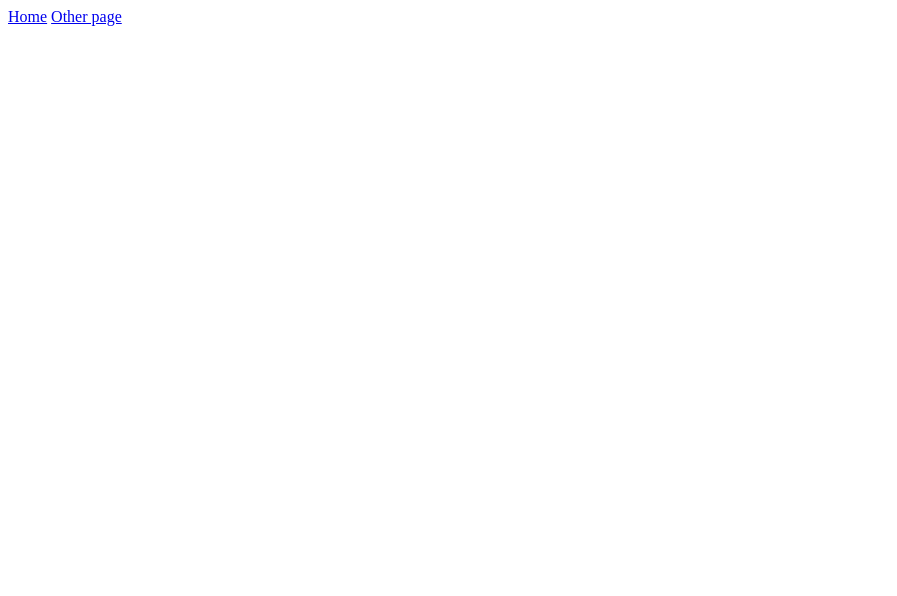
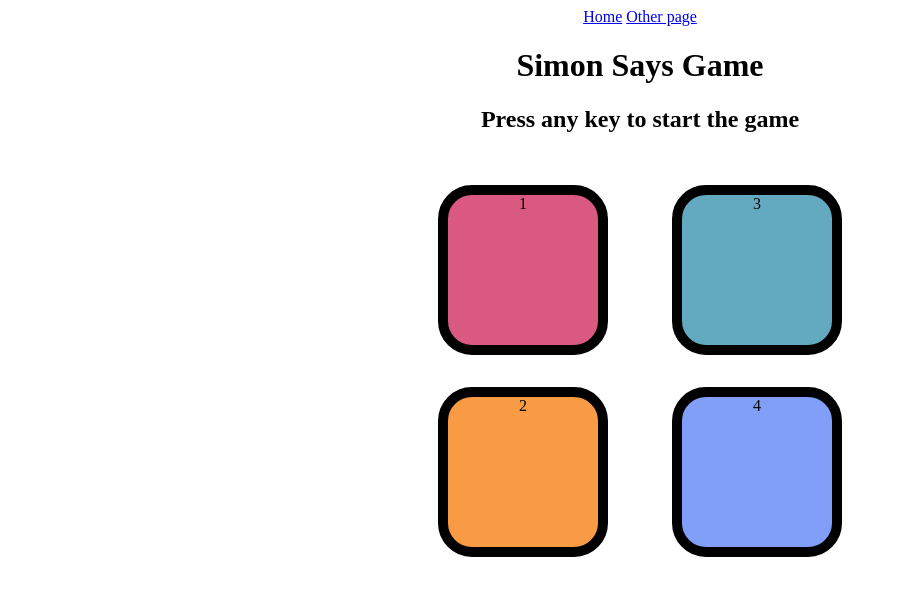
Before and after one commit to anshugpt/Basic-projects, a website: page simon-say-game/index.html in a window 1280 px wide. Shown: the whole page, without its empty margins (0-897 px from the left). Drawn offline with Linux system fonts and the light colour scheme.

Commit message:
added html and css code

```diff
--- a/simon-say-game/index.html
+++ b/simon-say-game/index.html
@@ -1,15 +1,30 @@
 <!DOCTYPE html>
 <html lang="en">
-<head>
-    <meta charset="UTF-8">
-    <meta name="viewport" content="width=device-width, initial-scale=1.0">
-    <title>Simon Say</title>
-</head>
-<body>
+  <head>
+    <meta charset="UTF-8" />
+    <meta name="viewport" content="width=device-width, initial-scale=1.0" />
+    <title>Simon Says Game</title>
+    <link rel="stylesheet" href="style.css" />
+  </head>
+  <body>
     <nav>
         <a href="/" aria-current="page">Home</a>
         <a href="/page2.html">Other page</a>
     </nav>
+    <h1>Simon Says Game</h1>
+    <h2>Press any key to start the game</h2>
 
-</body>
+    <div class="btn-container">
+      <div class="line-one">
+        <div class="btn red" type="button" id="red">1</div>
+        <div class="btn yellow" type="button" id="yellow">2</div>
+      </div>
+      <div class="line-two">
+        <div class="btn green" type="button" id="green">3</div>
+        <div class="btn purple" type="button" id="purple">4</div>
+      </div>
+    </div>
+
+    <script src="app.js"></script>
+  </body>
 </html>
--- a/simon-say-game/style.css
+++ b/simon-say-game/style.css
@@ -0,0 +1,40 @@
+body {
+    text-align: center;
+  }
+
+  .btn {
+    height: 150px;
+    width: 150px;
+    border-radius: 20%;
+    border: 10px solid black;
+    margin: 2rem;
+  }
+
+  .btn-container {
+    display: flex;
+    justify-content: center;
+  }
+
+  .yellow {
+    background-color: #f99b45;
+  }
+
+  .red {
+    background-color: #d95980;
+  }
+
+  .purple {
+    background-color: #819ff9;
+  }
+
+  .green {
+    background-color: #63aac0;
+  }
+
+  .flash {
+    background-color: white;
+  }
+
+  .userflash {
+    background-color: green;
+  }
```
